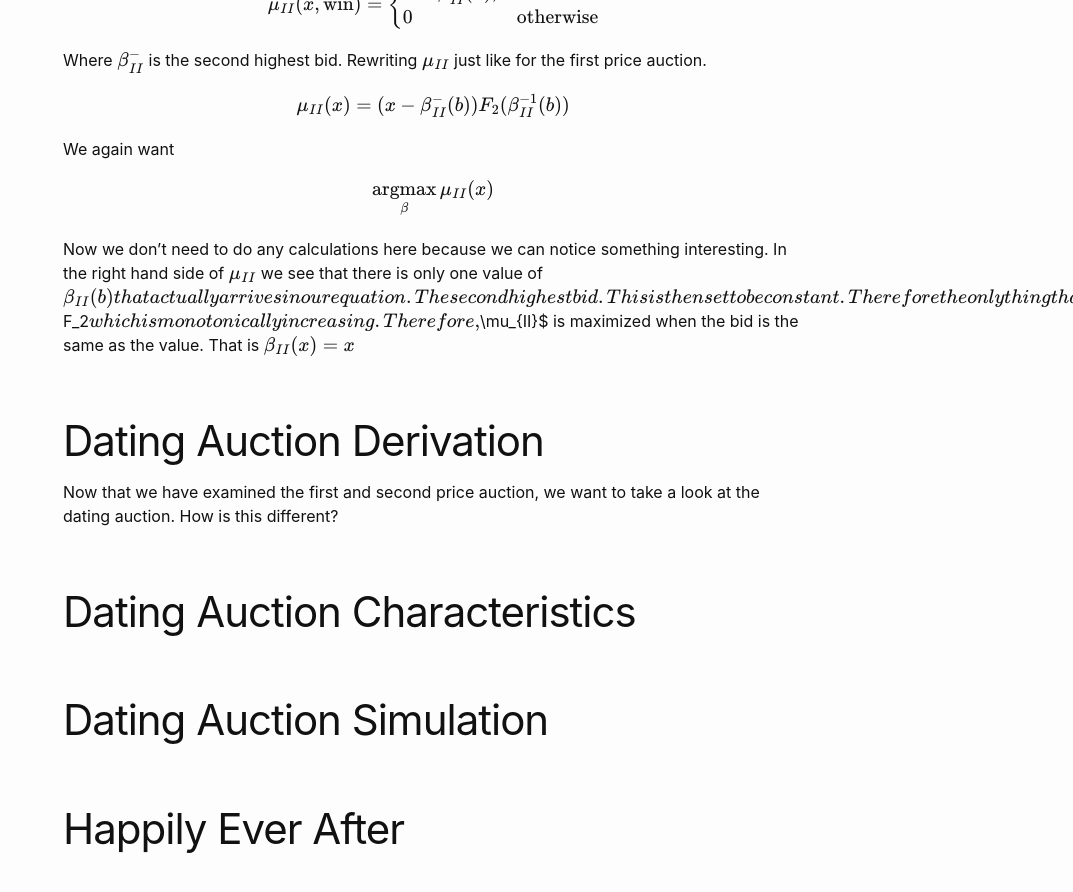
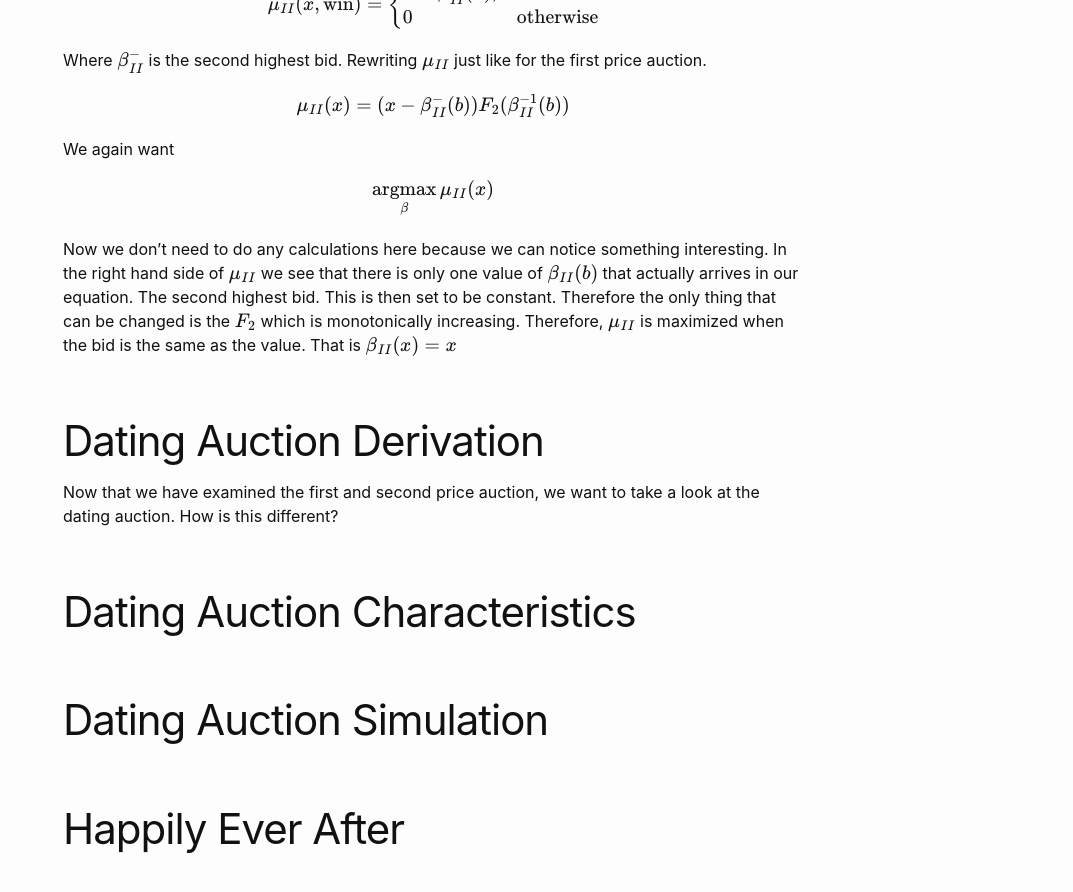
Before and after one commit to vivagable2/vivagable2.github.io, a Jekyll site: the page built from _posts/2022-07-28-the-date-auction.md, in a window 1280 px wide and 900 px high, scrolled down 3780 px. Shown: the top 892 px of the window, without its empty margins (207-1280 px from the left). Built offline with Jekyll 4.4.1, drawn with Linux system fonts in a browser that asks for light colours; formulas are drawn with MathJax 3.

Commit message:
added some formatting

```diff
--- a/_posts/2022-07-28-the-date-auction.md
+++ b/_posts/2022-07-28-the-date-auction.md
@@ -172,7 +172,7 @@ We again want
 $$\underset{\beta}{\text{argmax}}\,\mu_{II}(x)$$
 
 Now we don't need to do any calculations here because we can notice something
-interesting. In the right hand side of $\mu_{II}$ we see that there is only one value of $\beta_{II}(b) that actually arrives in our equation. The second highest
+interesting. In the right hand side of $\mu_{II}$ we see that there is only one value of $\beta_{II}(b)$ that actually arrives in our equation. The second highest
 bid. This is then set to be constant. Therefore the only thing that can be changed
 is the $F_2$ which is monotonically increasing. Therefore, $\mu_{II}$ is maximized
 when the bid is the same as the value. That is
```
